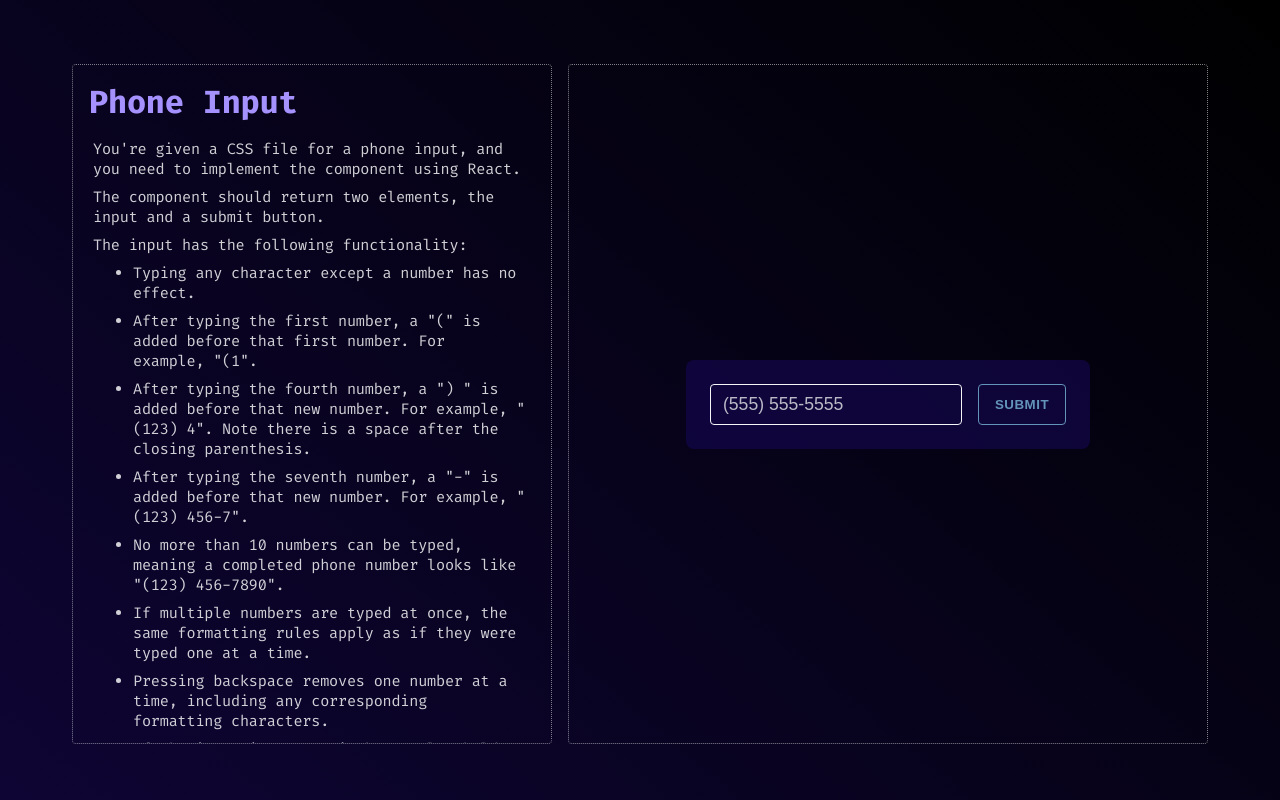
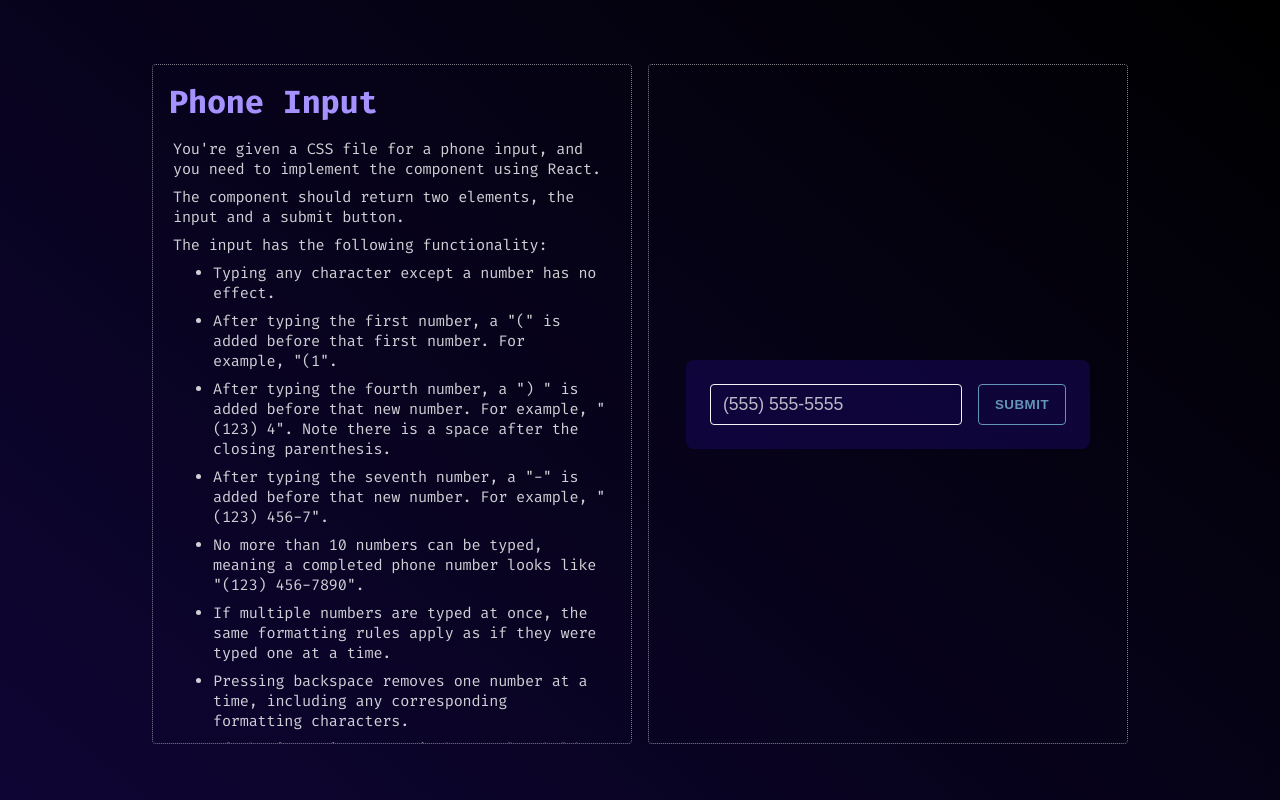
Before and after one commit to DemonDaddy22/frontend-expert, a React (Create React App) app: page / in a window 1280 px wide. Built offline with nearby package versions, Linux system fonts and the light colour scheme.

Commit message:
Update README

```diff
--- a/src/components/PhoneInput/styles.module.scss
+++ b/src/components/PhoneInput/styles.module.scss
@@ -9,7 +9,7 @@
 
 .questionDetails {
   @media screen and (min-width: 992px) {
-    max-width: 40rem;
+    max-width: 50rem;
     max-height: 85vh;
     overflow-y: auto;
   }
@@ -63,7 +63,7 @@
 
   @media screen and (min-width: 992px) {
     overflow-y: auto;
-    max-width: 40rem;
+    max-width: 30rem;
     max-height: 85vh;
     display: flex;
     flex-direction: column;
```
Also changed, not shown: src/components/PhoneInput/README.md (added), 1 other file (tests, documents, lock files or other folders).
